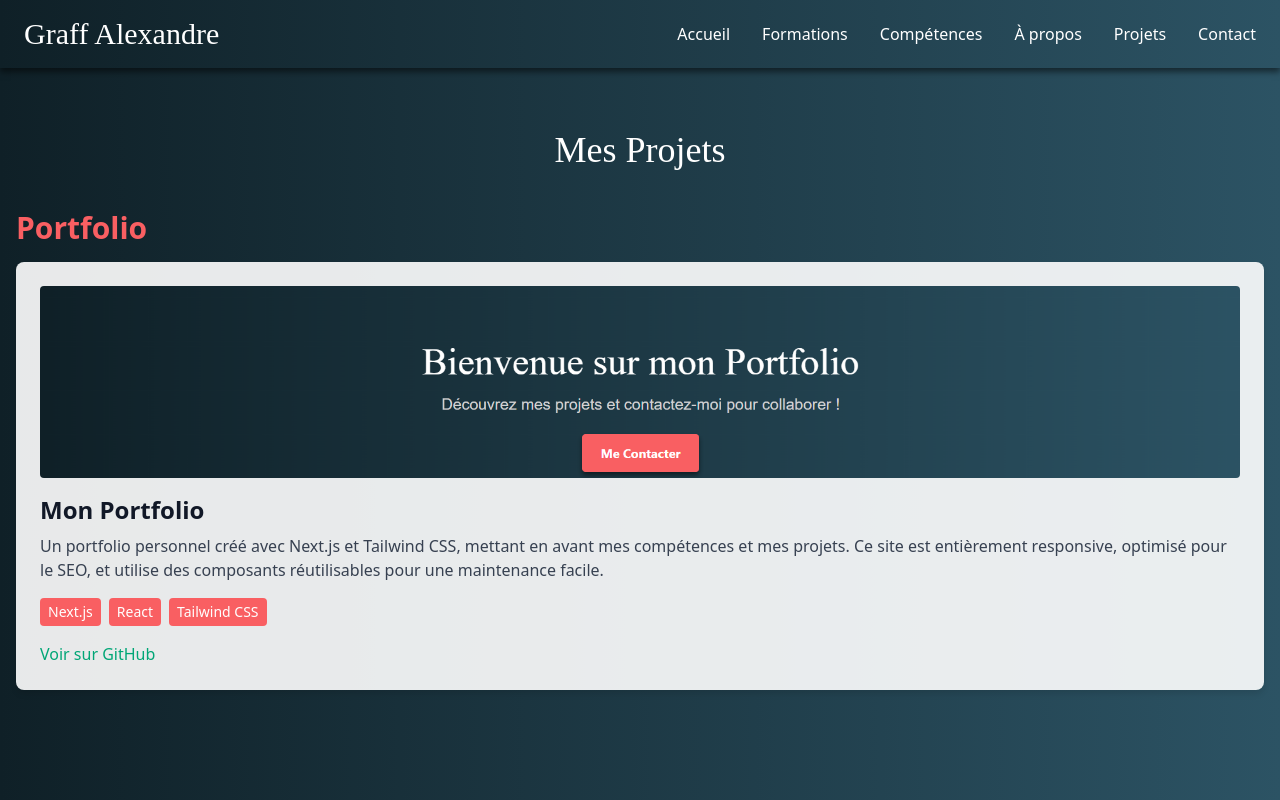
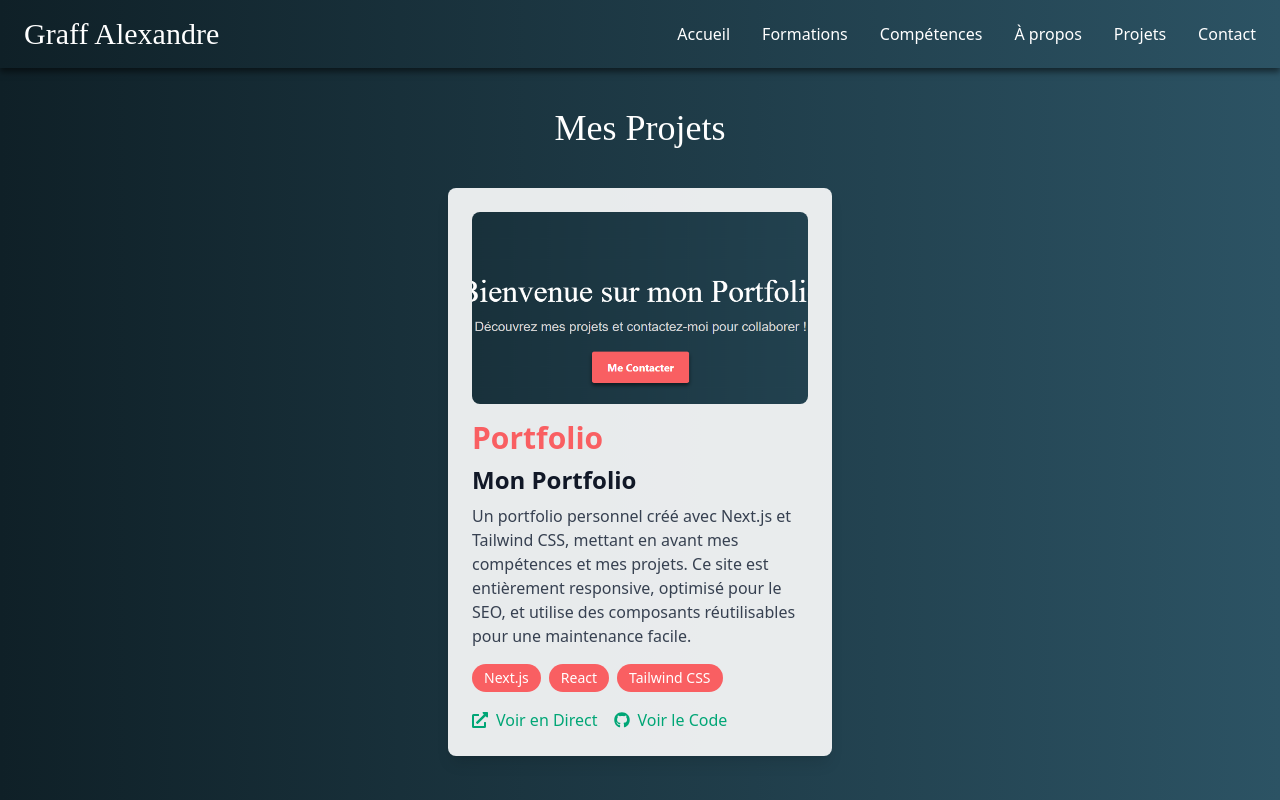
Before and after one commit to alexandreg67/mon-portfolio, a Next.js app: page /projects in a window 1280 px wide. Built offline with nearby package versions, Linux system fonts and the light colour scheme.

Commit message:
mise à jour de la partie projets

```diff
--- a/app/components/ContactModal.tsx
+++ b/app/components/ContactModal.tsx
@@ -35,7 +35,6 @@ const ContactModal: React.FC<ContactModalProps> = ({ isOpen, onClose }) => {
 					isLoading: false,
 					autoClose: 5000,
 				});
-
 				onClose();
 			} else {
 				toast.update(toastId, {
--- a/app/projects/page.tsx
+++ b/app/projects/page.tsx
@@ -1,24 +1,17 @@
 import Image from 'next/image';
+import { FaGithub, FaExternalLinkAlt } from 'react-icons/fa';
 
-const projects = [
-	// {
-	// 	type: 'Application Web Complète',
-	// 	title: 'Gestionnaire de Projets',
-	// 	description:
-	// 		"Une application web complète utilisant Next.js, Redux pour la gestion d'état, et Tailwind CSS pour un design moderne et responsive. Cette application permet de gérer des tâches, collaborer en temps réel, et intégrer des API tierces pour la gestion des utilisateurs.",
-	// 	technologies: ['Next.js', 'Redux', 'Tailwind CSS', 'API'],
-	// 	imageUrl: '/images/project-webapp.png',
-	// 	link: 'https://github.com/username/project1',
-	// },
-	// {
-	// 	type: 'Outil DevOps',
-	// 	title: 'Outil CI/CD Automatisé',
-	// 	description:
-	// 		'Un outil DevOps développé pour automatiser les processus CI/CD, incluant des scripts pour le déploiement, le monitoring, et les tests automatisés. Cet outil optimise le workflow de déploiement et assure une livraison continue.',
-	// 	technologies: ['CI/CD', 'Bash', 'Docker', 'Jenkins'],
-	// 	imageUrl: '/images/project-devops.png',
-	// 	link: 'https://github.com/username/project2',
-	// },
+type Project = {
+	type: string;
+	title: string;
+	description: string;
+	technologies: string[];
+	imageUrl: string;
+	liveLink: string;
+	codeLink: string;
+};
+
+const projects: Project[] = [
 	{
 		type: 'Portfolio',
 		title: 'Mon Portfolio',
@@ -26,54 +19,92 @@ const projects = [
 			'Un portfolio personnel créé avec Next.js et Tailwind CSS, mettant en avant mes compétences et mes projets. Ce site est entièrement responsive, optimisé pour le SEO, et utilise des composants réutilisables pour une maintenance facile.',
 		technologies: ['Next.js', 'React', 'Tailwind CSS'],
 		imageUrl: '/portfolio.png',
-		link: 'https://github.com/username/portfolio',
+		liveLink: 'https://username.github.io/portfolio',
+		codeLink: 'https://github.com/username/portfolio',
 	},
 ];
 
-const Projects = () => (
+const games: Project[] = [
+	{
+		type: 'Jeu',
+		title: 'Puissance 4 avec IA',
+		description:
+			"Un jeu de Puissance 4 développé avec Next.js et React, intégrant une intelligence artificielle pour jouer contre l'utilisateur.",
+		technologies: ['Next.js', 'React', 'TypeScript', 'Tailwind CSS'],
+		imageUrl: '/images/puissance4.png',
+		liveLink: 'https://username.github.io/puissance4',
+		codeLink: 'https://github.com/username/puissance4',
+	},
+];
+
+const Section = ({ title, items }: { title: string; items: Project[] }) => (
 	<section className="container mx-auto px-4 py-10">
 		<h2 className="text-4xl font-headline text-center mb-10 text-white">
-			Mes Projets
+			{title}
 		</h2>
-		{projects.map((project, index) => (
-			<div key={index} className="mb-12">
-				<h3 className="text-3xl font-semibold text-primary mb-4">
-					{project.type}
+		<div className="flex flex-wrap justify-center gap-8">
+			{items.map((item, index) => (
+				<div
+					key={index}
+					className="bg-white bg-opacity-90 p-6 rounded-lg shadow-lg hover:shadow-2xl transition-shadow duration-300 ease-in-out w-full max-w-sm transform hover:-translate-y-2"
+				>
+					<div className="relative mb-4">
+						<Image
+							src={item.imageUrl}
+							alt={item.title}
+							width={500}
+							height={300}
+							className="rounded-lg w-full h-48 object-cover transition-transform duration-300 transform hover:scale-105"
+						/>
+					</div>
+					<h3 className="text-3xl font-semibold text-primary mb-2">
+						{item.type}
 					</h3>
-				<div className="bg-white bg-opacity-90 p-6 rounded-lg shadow-custom-light">
-					<Image
-						src={project.imageUrl}
-						alt={project.title}
-						width={500} // Remplacez avec la largeur réelle de l'image
-						height={300} // Remplacez avec la hauteur réelle de l'image
-						className="rounded mb-4 w-full h-48 object-cover"
-					/>
 					<h4 className="text-2xl font-semibold text-gray-900 mb-2">
-						{project.title}
+						{item.title}
 					</h4>
-					<p className="text-gray-700 mb-4">{project.description}</p>
-					<div className="flex space-x-2 mb-4">
-						{project.technologies.map((tech, i) => (
+					<p className="text-gray-700 mb-4">{item.description}</p>
+					<div className="flex flex-wrap gap-2 mb-4">
+						{item.technologies.map((tech, i) => (
 							<span
 								key={i}
-								className="bg-primary text-white px-2 py-1 rounded text-sm"
+								className="bg-primary text-white px-3 py-1 rounded-full text-sm"
 							>
 								{tech}
 							</span>
 						))}
 					</div>
+					<div className="flex space-x-4 mt-4">
 						<a
-						href={project.link}
+							href={item.liveLink}
 							target="_blank"
 							rel="noopener noreferrer"
-						className="text-secondary hover:text-secondary-dark transition duration-300"
+							className="text-secondary hover:text-secondary-dark transition duration-300 flex items-center"
 						>
-						Voir sur GitHub
+							<FaExternalLinkAlt className="mr-2" />
+							Voir en Direct
+						</a>
+						<a
+							href={item.codeLink}
+							target="_blank"
+							rel="noopener noreferrer"
+							className="text-secondary hover:text-secondary-dark transition duration-300 flex items-center"
+						>
+							<FaGithub className="mr-2" />
+							Voir le Code
 						</a>
 					</div>
 				</div>
 			))}
+		</div>
 	</section>
 );
 
+const Projects = () => (
+	<>
+		<Section title="Mes Projets" items={projects} />
+		<Section title="Mes Jeux" items={games} />
+	</>
+);
+
 export default Projects;
```
Lines whose indentation alone changed are shown as unchanged.
